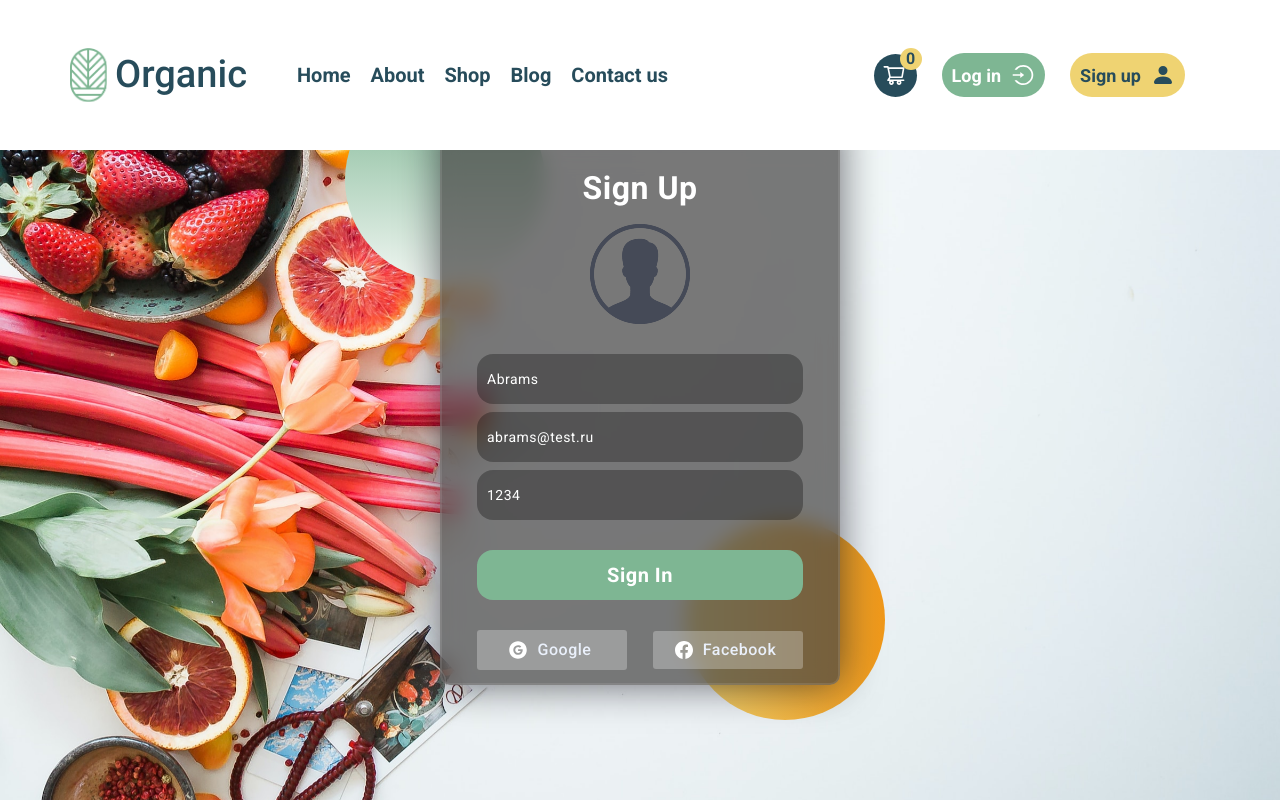
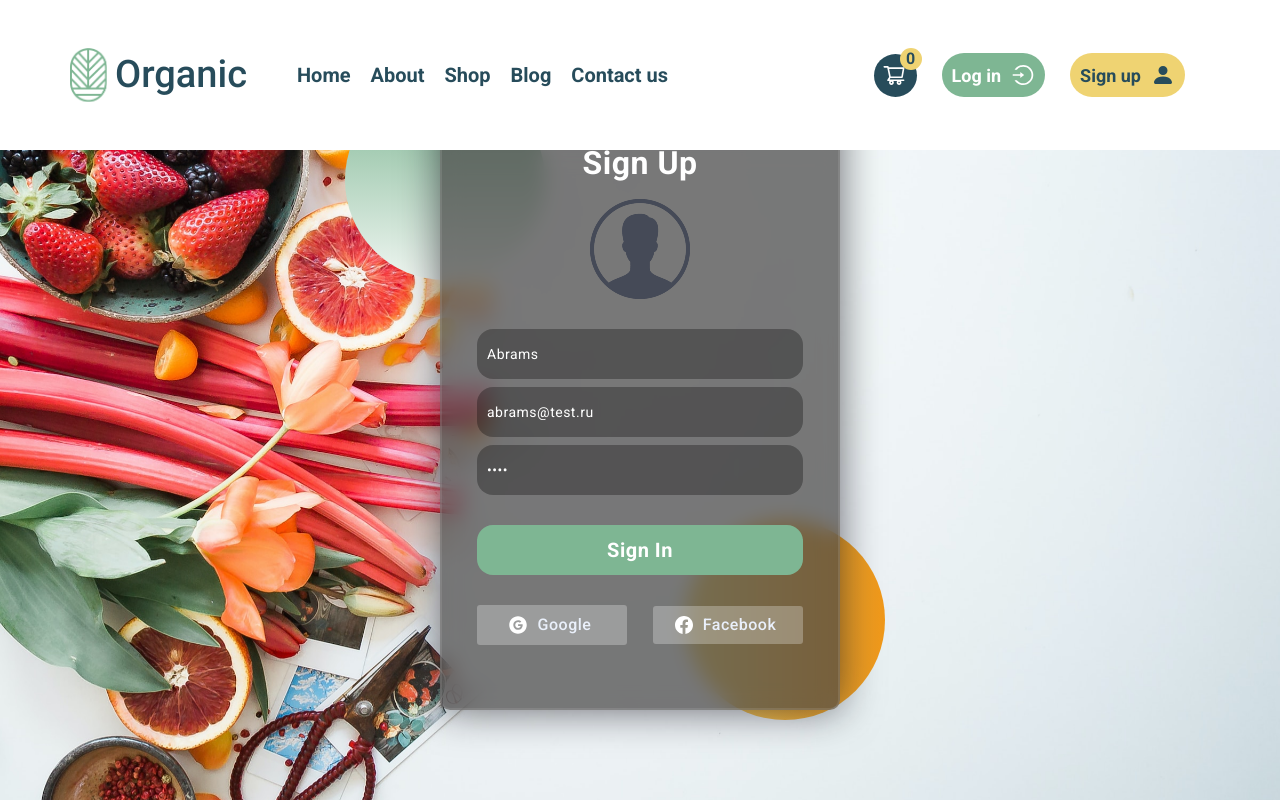
Before and after one commit to hasan-hasanzade/ecommerce-mern-front, a React (Create React App) app: page /signup in a window 1280 px wide. Shown: the top 802 px of the page. Built offline with nearby package versions, Linux system fonts and the light colour scheme; no server answers.

Commit message:
registration connected to db

```diff
--- a/src/pages/SignUp/SignUp.jsx
+++ b/src/pages/SignUp/SignUp.jsx
@@ -7,9 +7,12 @@ import { BsFacebook } from 'react-icons/bs';
 import { useDispatch, useSelector } from 'react-redux';
 import { useForm } from 'react-hook-form';
 import { Navigate } from 'react-router-dom';
-import { fetchLogin, selectIsAuth } from '../../redux/slices/authSlice';
+import { fetchRegister, selectIsAuth } from '../../redux/slices/authSlice';
+import axios from '../../axios';
 
 const SignUp = () => {
+  const [imageUrl, setImageUrl] = React.useState('');
+  const inputFileRef = React.useRef(null);
   const dispatch = useDispatch();
 
   const isAuth = useSelector(selectIsAuth);
@@ -17,7 +20,6 @@ const SignUp = () => {
   const {
     register,
     handleSubmit,
-    setError,
     formState: { errors, isValid },
   } = useForm({
     defaultValues: {
@@ -29,15 +31,33 @@ const SignUp = () => {
   });
 
   const onSubmit = async (values) => {
-    const data = await dispatch(fetchLogin(values));
-    console.log('Data after login:', data);
+    const data = await dispatch(fetchRegister(values));
 
     if (!data.payload) {
-      alert('Cannot Log in');
+      alert('Cannot Register');
     }
 
     if ('token' in data.payload) {
       window.localStorage.setItem('token', data.payload.token);
+    }
+  };
+
+  if (isAuth) {
+    return <Navigate to="/" />;
+  }
+
+  const handleChangeFile = async (event) => {
+    try {
+      const formData = new FormData();
+      const file = event.target.files[0];
+      formData.append('image', file);
+
+      const { data } = await axios.post('/upload', formData);
+
+      setImageUrl(data.url);
+    } catch (err) {
+      console.warn(err);
+      alert('Failed to upload file');
     }
   };
 
@@ -54,7 +74,23 @@ const SignUp = () => {
         <h3>Sign Up</h3>
 
         <div className={styles.user}>
-          <img src={user} alt="" />
+          {imageUrl ? (
+            <>
+              {/* <Button variant="contained" color="error" onClick={onClickRemoveImage}>
+                Delete
+              </Button> */}
+              <img
+                className={styles.userImage}
+                src={`http://localhost:3333${imageUrl}`}
+                alt="Uploaded"
+              />
+            </>
+          ) : (
+            <>
+              <img onClick={() => inputFileRef.current.click()} src={user} alt="" />
+              <input ref={inputFileRef} onChange={handleChangeFile} type="file" hidden />
+            </>
+          )}
         </div>
 
         <input
@@ -62,14 +98,23 @@ const SignUp = () => {
           type="text"
           {...register('fullName', { required: 'Enter your full name' })}
         />
-        <input  className={`${styles.input} ${errors.email ? styles['errorBorder'] : ''}`}
-          type="text"
-          {...register('email', { required: 'Enter your Email' })} />
-        <input className={`${styles.input} ${errors.password ? styles['errorBorder'] : ''}`}
-          type="text"
-          {...register('password', { required: 'Enter your password' })} />
+        {errors.fullName?.message && <p className={styles.error}>Name is required.</p>}
+        <input
+          className={`${styles.input} ${errors.email ? styles['errorBorder'] : ''}`}
+          type="email"
+          {...register('email', { required: 'Enter your Email' })}
+        />
+        {errors.email?.message && <p className={styles.error}>Email is required.</p>}
+        <input
+          className={`${styles.input} ${errors.password ? styles['errorBorder'] : ''}`}
+          type="password"
+          {...register('password', { required: 'Enter your password' })}
+        />
+        {errors.password?.message && <p className={styles.error}>Password is required.</p>}
         <div className={styles.btn}>
-          <button type='submit' className={styles.button}>Sign In</button>
+          <button disabled={!isValid} type="submit" className={styles.button}>
+            Sign In
+          </button>
         </div>
         <div className={styles.social}>
           <div className={styles.icon}>
--- a/src/pages/SignUp/sign.module.scss
+++ b/src/pages/SignUp/sign.module.scss
@@ -36,7 +36,7 @@
    text-align: center;
 }
 .form {
-  height: 570px;
+  height: 620px;
   width: 400px;
   // background-color: rgba(0, 0, 0, 0.13);
   background-color: rgba(67, 66, 66, .7);
@@ -169,3 +169,10 @@
   border: 2px solid red;
   transition: all .5s ease;
 }
+
+.userImage {
+  width: 110px;
+  height: 110px;
+  border-radius: 50%;
+  object-fit: cover;
+}
--- a/src/redux/slices/authSlice.js
+++ b/src/redux/slices/authSlice.js
@@ -3,6 +3,11 @@ import axios from '../../axios';
 
 export const fetchLogin = createAsyncThunk('auth/fetchLogin', async (params) => {
   const { data } = await axios.post('/auth/login', params);
+  return data;
+});
+
+export const fetchRegister = createAsyncThunk('auth/fetchRegister', async (params) => {
+  const { data } = await axios.post('/auth/register', params);
   return data;
 });
 
@@ -38,6 +43,18 @@ const authSlice = createSlice({
         state.status = 'error';
         state.data = null;
       })
+      .addCase(fetchRegister.pending, (state) => {
+        state.status = 'loading';
+        state.data = null;
+      })
+      .addCase(fetchRegister.fulfilled, (state, action) => {
+        state.status = 'loaded';
+        state.data = action.payload;
+      })
+      .addCase(fetchRegister.rejected, (state) => {
+        state.status = 'error';
+        state.data = null;
+      })
       .addCase(fetchAuthMe.pending, (state) => {
         state.status = 'loading';
         state.data = null;
```
Lines whose indentation alone changed are shown as unchanged.
